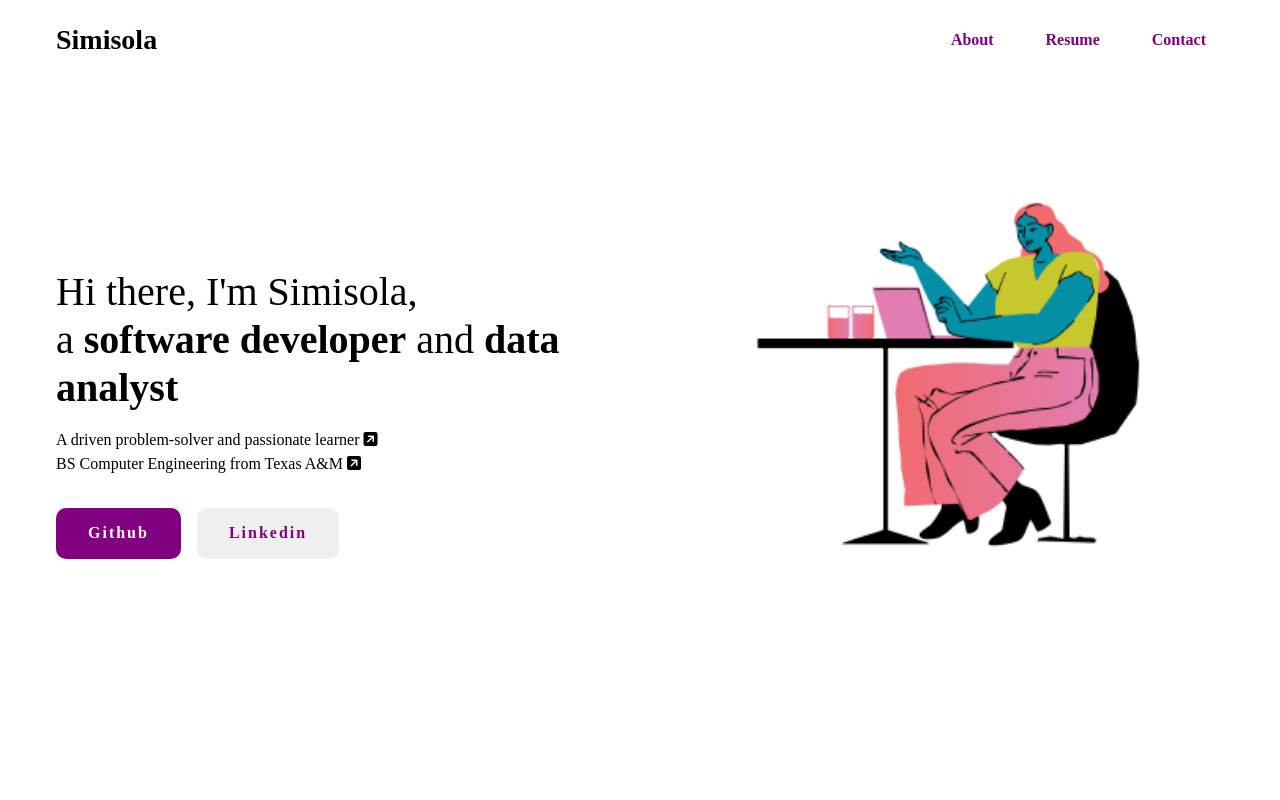
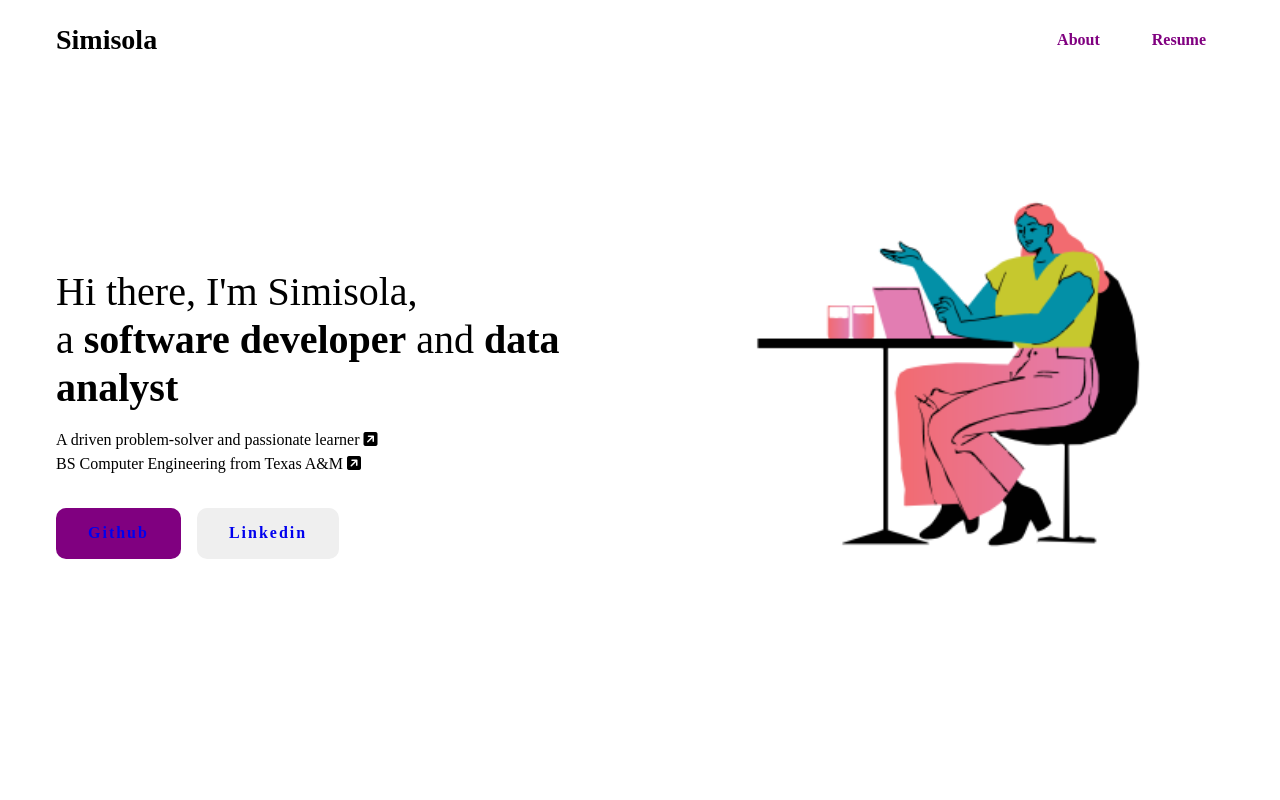
Before and after one commit to SimisolaAgboola/Personal-Portfolio, a plain HTML site: page index.html in a window 1280 px wide. Shown: the top 800 px of the page. Drawn offline with nearby package versions, Linux system fonts and the light colour scheme.

Commit message:
updated links

```diff
--- a/index.html
+++ b/index.html
@@ -25,8 +25,8 @@
         <input type="checkbox" name="check" id="check" />
         <ul class="navlist">
           <li class="navlistitem"><a href="about.html">About</a></li>
-          <li class="navlistitem"><a href="#">Resume</a></li>
-          <li class="navlistitem"><a href="#footer">Contact</a></li>
+          <li class="navlistitem"><a href="https://docs.google.com/document/d/1HcRthu5JWlm4u7mxuyFxe9xbCzWeMLaC/edit?usp=sharing&ouid=116538149686149265532&rtpof=true&sd=true">Resume</a></li>
+          <!-- <li class="navlistitem"><a href="#footer">Contact</a></li> -->
         </ul>
       </div>
     </nav>
@@ -43,8 +43,8 @@
           <p class="description">A driven problem-solver and passionate learner <i class="fa-solid fa-square-arrow-up-right"></i>
           <br>BS Computer Engineering from Texas A&M <i class="fa-solid fa-square-arrow-up-right"></i></p>
           <div class="action__btns">
-            <button class="hire__me">Github</button>
-            <button class="portfolio">Linkedin</button>
+            <button class="hire__me"><a href="https://github.com/SimisolaAgboola?tab=repositories">Github</a></button>
+            <button class="portfolio"><a href="https://www.linkedin.com/in/simisola-agboola/">Linkedin</a></button>
           </div>
         </div>
         <div class="hero-img"> <!--equivalent to class image-->
--- a/style.css
+++ b/style.css
@@ -148,6 +148,9 @@ nav .checkbox i {
 
 .hire__me {
   background-color: purple;
+  /* color: #ffffff; */
+}
+.hire_me a{
   color: #ffffff;
 }
 
```
